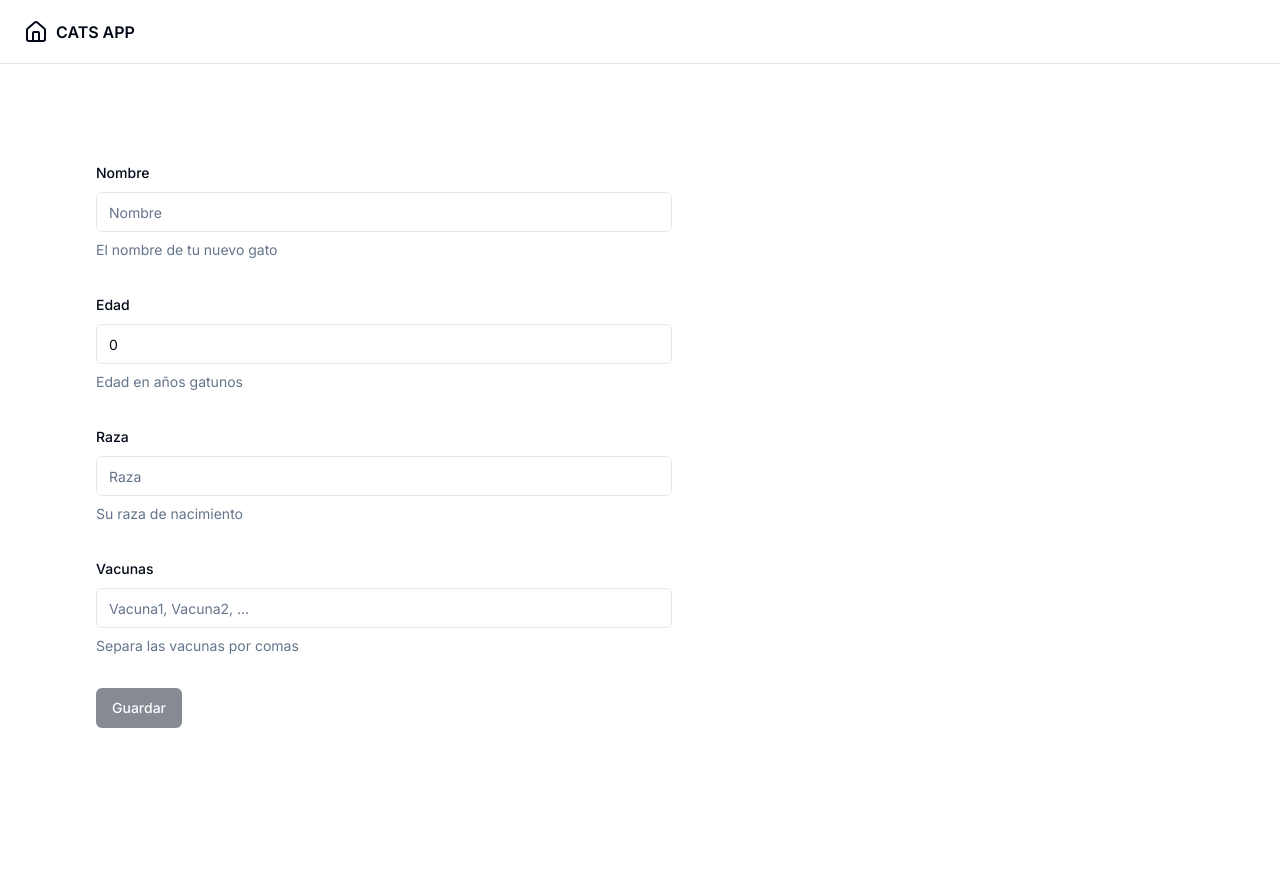
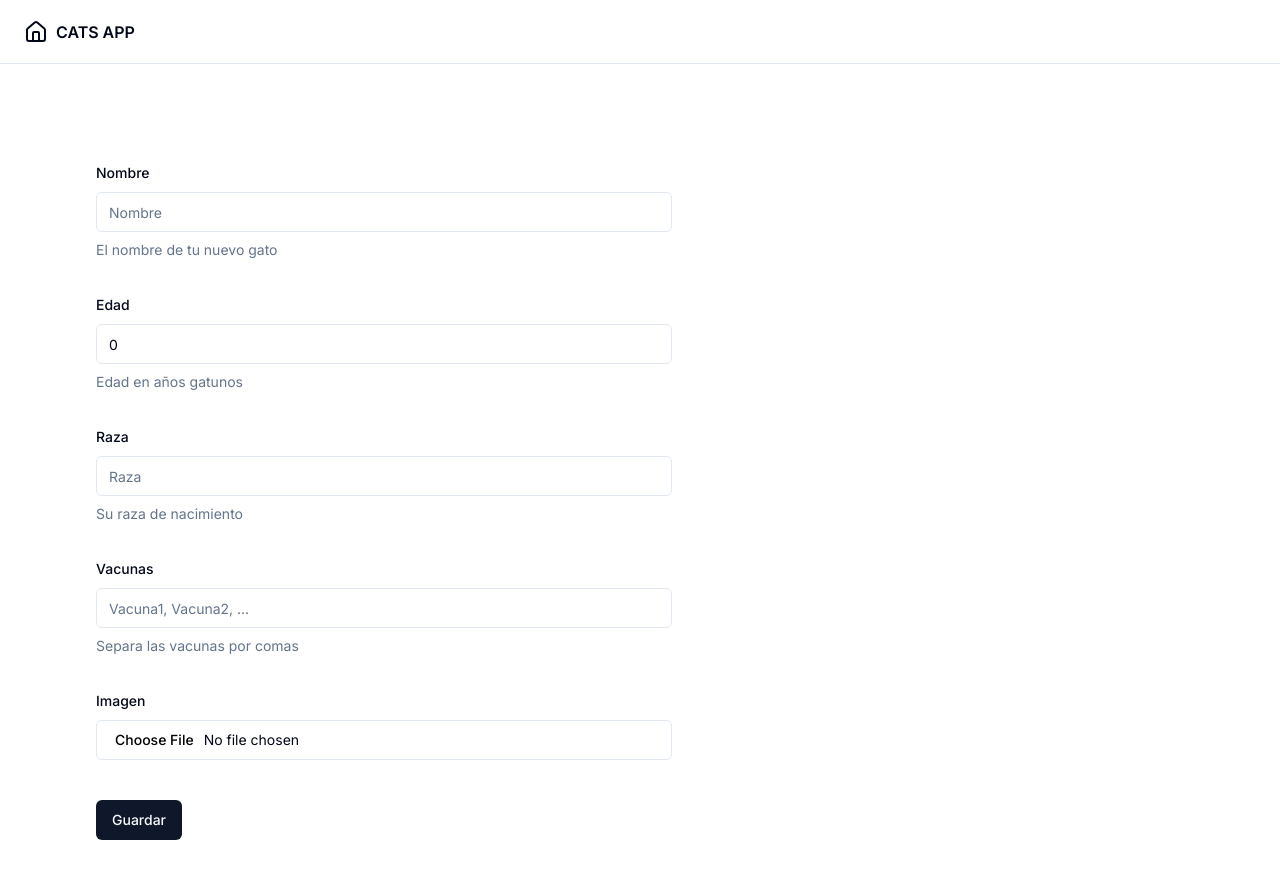
Before and after one commit to AsenjoPablo/cats-front, a Next.js app: page /create-cat in a window 1280 px wide. Shown: the top 878 px of the page. Built offline with nearby package versions, Linux system fonts and the light colour scheme.

Commit message:
añadida image upload

```diff
--- a/src/app/create-cat/page.tsx
+++ b/src/app/create-cat/page.tsx
@@ -18,6 +18,14 @@ import React from "react";
 import { useForm } from "react-hook-form";
 import { z } from "zod";
 
+const MAX_FILE_SIZE = 5_000_000;
+const ACCEPTED_IMAGE_TYPES = [
+  "image/jpeg",
+  "image/jpg",
+  "image/png",
+  "image/webp",
+];
+
 const formSchema = z.object({
   name: z
     .string()
@@ -29,6 +37,15 @@ const formSchema = z.object({
     .max(50, "Máximo 50 caracteres"),
   age: z.coerce.number().int().min(0, "Su edad no puede ser negativa"),
   vaccinations: z.string().optional(),
+  image: z
+    .instanceof(File)
+    .refine((file) => file.size < MAX_FILE_SIZE, {
+      message: "Debe pesar menos de 7MB",
+    })
+    .refine((file) => ACCEPTED_IMAGE_TYPES.includes(file.type), {
+      message: "Debe ser una imagen",
+    })
+    .optional(),
 });
 
 export default function CreateCatPage() {
@@ -40,6 +57,7 @@ export default function CreateCatPage() {
       breed: "",
       age: 0,
       vaccinations: "",
+      image: null,
     },
   });
 
@@ -74,7 +92,8 @@ export default function CreateCatPage() {
   });
 
   async function onSubmit(values: z.infer<typeof formSchema>) {
-    const vaccines = values.vaccinations?.split(",").map((v) => v.trim());
+    console.log(values);
+    return;
 
     mutation.mutate(values);
 
@@ -150,9 +169,28 @@ export default function CreateCatPage() {
             </FormItem>
           )}
         />
-        <Button disabled={!form.formState.isValid} type="submit">
-          Guardar
-        </Button>
+        <FormField
+          control={form.control}
+          name="image"
+          render={({ field: { value, onChange, ...fieldProps } }) => (
+            <FormItem>
+              <FormLabel>Imagen</FormLabel>
+              <FormControl>
+                <Input
+                  {...fieldProps}
+                  type="file"
+                  accept="image/jpeg"
+                  onChange={(event) =>
+                    onChange(event.target.files && event.target.files[0])
+                  }
+                />
+              </FormControl>
+              <FormDescription />
+              <FormMessage />
+            </FormItem>
+          )}
+        />
+        <Button type="submit">Guardar</Button>
       </form>
     </Form>
   );
```
